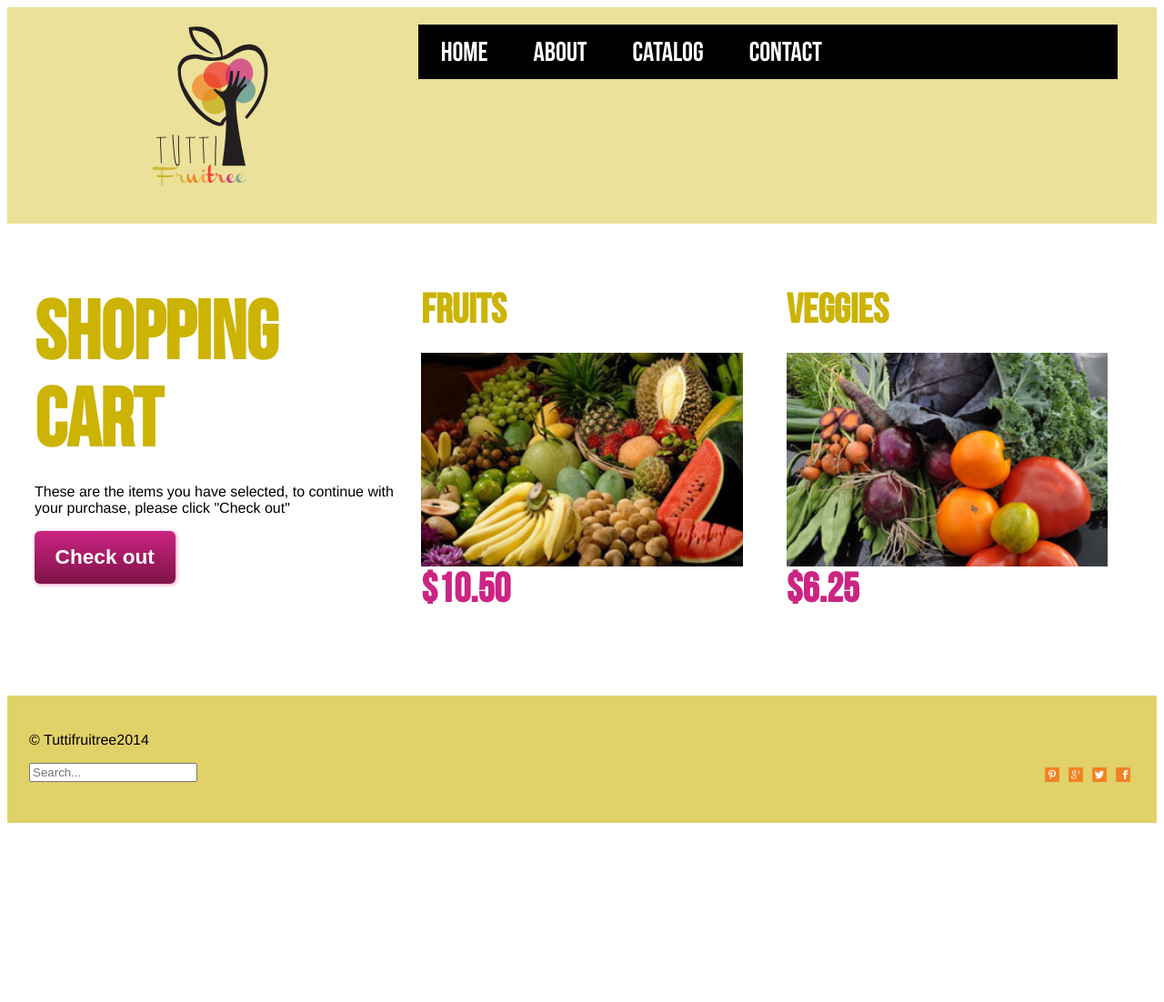
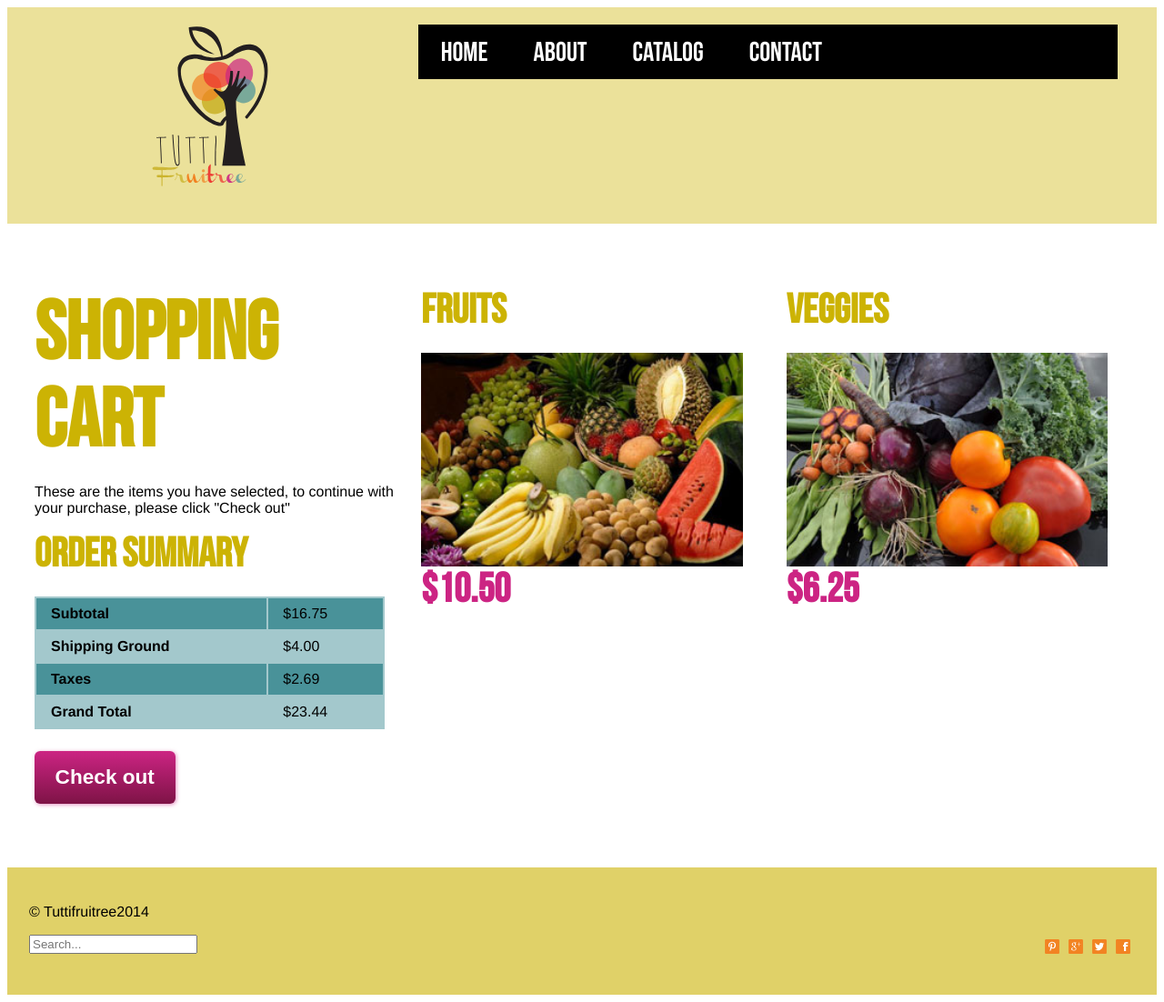
Before and after one commit to baci0008/ecommerce-website, a Jekyll site: the page built from cart.html, in a window 1280 px wide. Shown: the whole page at 91% size. Built offline with Jekyll 4.4.1, drawn with Linux system fonts in a browser that asks for light colours; Markdown is read by kramdown in place of the engine named in the settings; before the commit the page ends 913 px from its top, so only the background shows below that.

Commit message:
Added code for shopping cart

```diff
--- a/cart.html
+++ b/cart.html
@@ -10,6 +10,28 @@ meta: It is a shopping cart.
 		<div class="unit unit-s-1 unit-m-1 unit-l-1-3">
 			<h1>Shopping Cart</h1>
 			<p>These are the items you have selected, to continue with your purchase, please click "Check out"</a></p>
+			<h3>Order Summary</h3>
+				<table class="table">
+				  <tbody>
+					<tr>
+					  <th scope="row">Subtotal</th>
+					  <td>$16.75</td>
+					</tr>
+					<tr>
+					  <th scope="row">Shipping Ground</th>
+					  <td>$4.00</td>
+					</tr>
+					<tr>
+					  <th scope="row">Taxes</th>
+					  <td>$2.69</td>
+					</tr>
+					<tr>
+					  <th scope="row">Grand Total</th>
+					  <td>$23.44</td>
+					</tr>
+				  </tbody>
+				  </table>
+
 			<a class="btn2 mega brand-family" href="/thank-you/">Check out</a>
 		</div>
 
@@ -24,6 +46,7 @@ meta: It is a shopping cart.
 			<img class="img-flex" src="/images/veggies.jpg" alt"Veggies">
 			<h3 style="color: rgb(204,36,131)">$6.25</h3>
 		</div>
+
 	</div>
 </div>
 </main>
```
Also changed, not shown: _includes/css/typography.css (+6 -15 lines), _includes/css/forms.css (line endings or trailing spaces).
